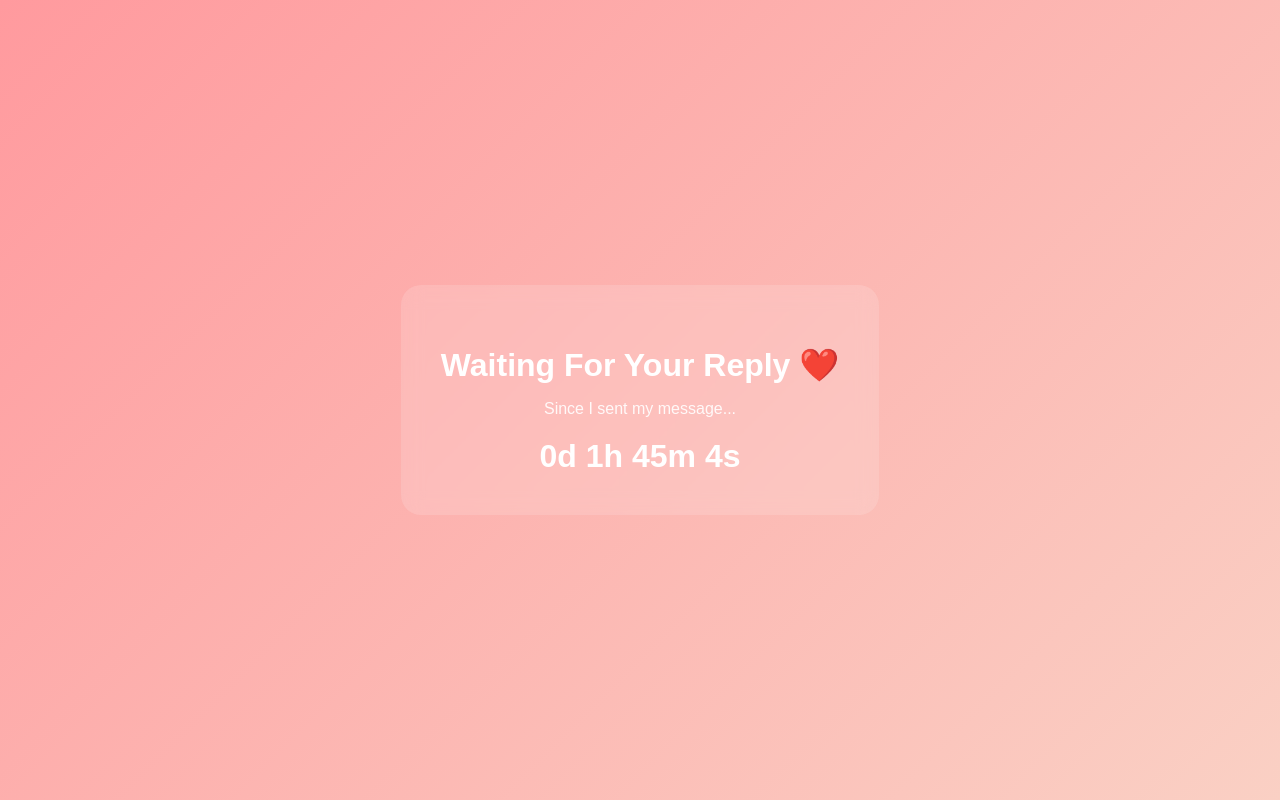
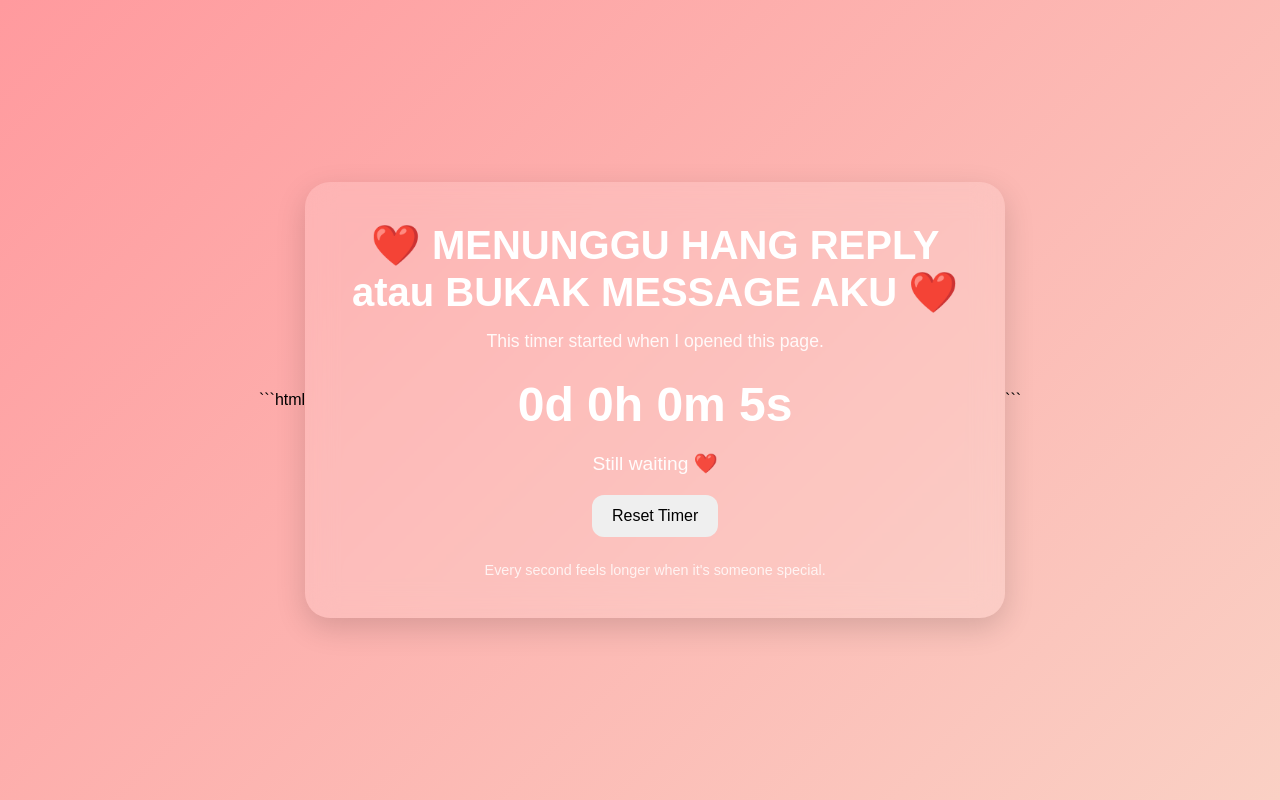
Before and after one commit to 69katzee/COUNTDOWN, a plain HTML site: page index.html in a window 1280 px wide. Drawn offline with Linux system fonts and the light colour scheme.

Commit message:
Refactor HTML structure and styles for clarity

````diff
--- a/index.html
+++ b/index.html
@@ -1,88 +1,173 @@
+```html
 <!DOCTYPE html>
-<html>
+<html lang="en">
 <head>
+<meta charset="UTF-8">
+<meta name="viewport" content="width=device-width, initial-scale=1.0">
 <title>Waiting For Your Reply ❤️</title>
 
 <style>
+*{
+    margin:0;
+    padding:0;
+    box-sizing:border-box;
+}
+
 body{
-            margin:0;
-            height:100vh;
+    min-height:100vh;
     display:flex;
     justify-content:center;
     align-items:center;
+    font-family:Arial, Helvetica, sans-serif;
     background:linear-gradient(135deg,#ff9a9e,#fad0c4);
-            font-family:Arial,sans-serif;
-            text-align:center;
-            color:white;
+    overflow:hidden;
 }
 
 .card{
     background:rgba(255,255,255,0.15);
+    backdrop-filter:blur(15px);
     padding:40px;
-            border-radius:20px;
-            backdrop-filter:blur(10px);
+    border-radius:25px;
+    text-align:center;
+    color:white;
+    width:90%;
+    max-width:700px;
+    box-shadow:0 10px 30px rgba(0,0,0,0.15);
 }
 
 h1{
-            margin-bottom:10px;
+    font-size:2.5rem;
+    margin-bottom:15px;
+}
+
+.subtitle{
+    font-size:1.1rem;
+    opacity:0.9;
+    margin-bottom:25px;
 }
 
 #timer{
-            font-size:2rem;
+    font-size:3rem;
     font-weight:bold;
-            margin-top:20px;
+    margin:20px 0;
 }
 
-        p{
-            opacity:0.9;
+.status{
+    font-size:1.2rem;
+    opacity:0.95;
+}
+
+button{
+    margin-top:20px;
+    border:none;
+    padding:12px 20px;
+    border-radius:12px;
+    cursor:pointer;
+    font-size:1rem;
+}
+
+.footer{
+    margin-top:25px;
+    font-size:0.9rem;
+    opacity:0.8;
 }
 </style>
 </head>
 <body>
 
 <div class="card">
-    <h1>Waiting For Your Reply ❤️</h1>
-    <p>Since I sent my message...</p>
+    <h1>❤️ MENUNGGU HANG REPLY atau BUKAK MESSAGE AKU ❤️</h1>
 
-    <div id="timer">00:00:00:00</div>
+    <p class="subtitle">
+        This timer started when I opened this page.
+    </p>
+
+    <div id="timer">
+        0d 0h 0m 0s
+    </div>
+
+    <div id="status" class="status">
+        Waiting...
+    </div>
+
+    <button onclick="resetTimer()">
+        Reset Timer
+    </button>
+
+    <div class="footer">
+        Every second feels longer when it's someone special.
+    </div>
 </div>
 
 <script>
 
-const sentTime = new Date("2026-06-27T00:00:00");
+// Create start time only once
+if(!localStorage.getItem("replyTimerStart")){
+    localStorage.setItem(
+        "replyTimerStart",
+        Date.now()
+    );
+}
 
 function updateTimer(){
 
-    const now = new Date();
+    const startTime =
+        Number(localStorage.getItem("replyTimerStart"));
 
-    const diff = now - sentTime;
+    const elapsed =
+        Date.now() - startTime;
 
-    const days = Math.floor(diff / (1000*60*60*24));
+    const totalSeconds =
+        Math.floor(elapsed / 1000);
 
-    const hours = Math.floor(
-        (diff % (1000*60*60*24))
-        /(1000*60*60)
-    );
+    const days =
+        Math.floor(totalSeconds / 86400);
 
-    const minutes = Math.floor(
-        (diff % (1000*60*60))
-        /(1000*60)
-    );
+    const hours =
+        Math.floor((totalSeconds % 86400) / 3600);
 
-    const seconds = Math.floor(
-        (diff % (1000*60))
-        /1000
-    );
+    const minutes =
+        Math.floor((totalSeconds % 3600) / 60);
+
+    const seconds =
+        totalSeconds % 60;
 
     document.getElementById("timer").innerHTML =
         `${days}d ${hours}h ${minutes}m ${seconds}s`;
+
+    let status = "Still waiting ❤️";
+
+    if(days >= 1){
+        status = "A whole day has passed 🌷";
     }
 
-setInterval(updateTimer,1000);
+    if(days >= 3){
+        status = "Maybe you're busy 😅";
+    }
+
+    if(days >= 7){
+        status = "The timer keeps going ⏳";
+    }
+
+    document.getElementById("status").innerHTML =
+        status;
+}
+
+function resetTimer(){
+
+    localStorage.setItem(
+        "replyTimerStart",
+        Date.now()
+    );
 
     updateTimer();
+}
+
+updateTimer();
+setInterval(updateTimer,1000);
 
 </script>
 
 </body>
 </html>
+```
````
Lines whose indentation alone changed are shown as unchanged.
